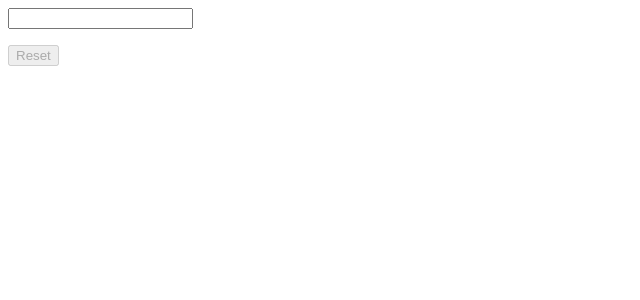
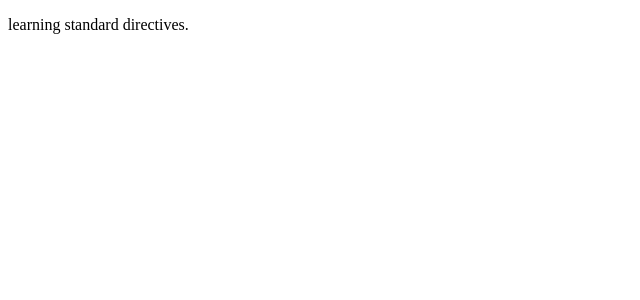
Before and after one commit to khazaddoom/Angular-Day2, an Angular app: page / in a window 1280 px wide. Shown: the top 300 px of the page, without its empty margins (0-640 px from the left). Built offline with nearby package versions, Linux system fonts and the light colour scheme.

Commit message:
learning std directives

```diff
--- a/src/app/app.component.html
+++ b/src/app/app.component.html
@@ -1,5 +1 @@
-<input type="text" [(ngModel)] = "username">
-
-<p>{{ username }}</p>
-
-<button (click) = "resetusername()" [disabled] = "username === ''">Reset</button>
+<p *ngIf="variable">learning standard directives.</p>
--- a/src/app/app.component.ts
+++ b/src/app/app.component.ts
@@ -7,21 +7,32 @@ import { Component } from '@angular/core';
 })
 export class AppComponent {
 
-  username: string = '';
-  isDisabled: boolean = true;
+  variable: boolean = false;
 
-  resetusername() {
-    this.username = '';
+
+  constructor() {
+    setTimeout(() => {
+
+      this.variable = true;
+
+    }, 2000);
   }
 
-  isdisabled() {
-    if (this.username != null) {
-      return false;
+  // username: string = '';
+  // isDisabled: boolean = true;
 
-    } else {
-      return true;
-    }
-  }
+  // resetusername() {
+  //   this.username = '';
+  // }
+
+  // isdisabled() {
+  //   if (this.username != null) {
+  //     return false;
+
+  //   } else {
+  //     return true;
+  //   }
+  // }
 
   // title: string = 'This is a warning!';
   // hideshow: boolean = true;
```
